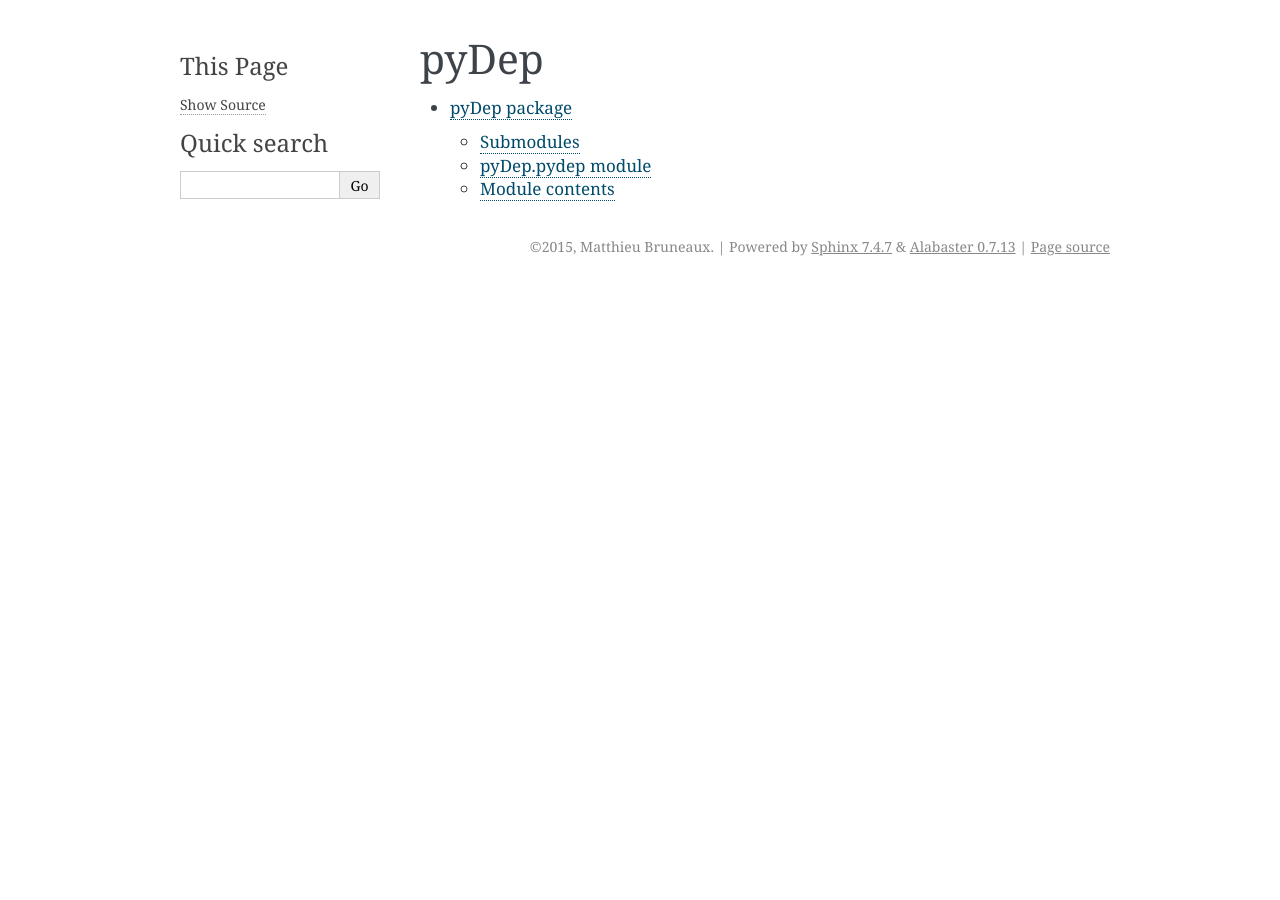
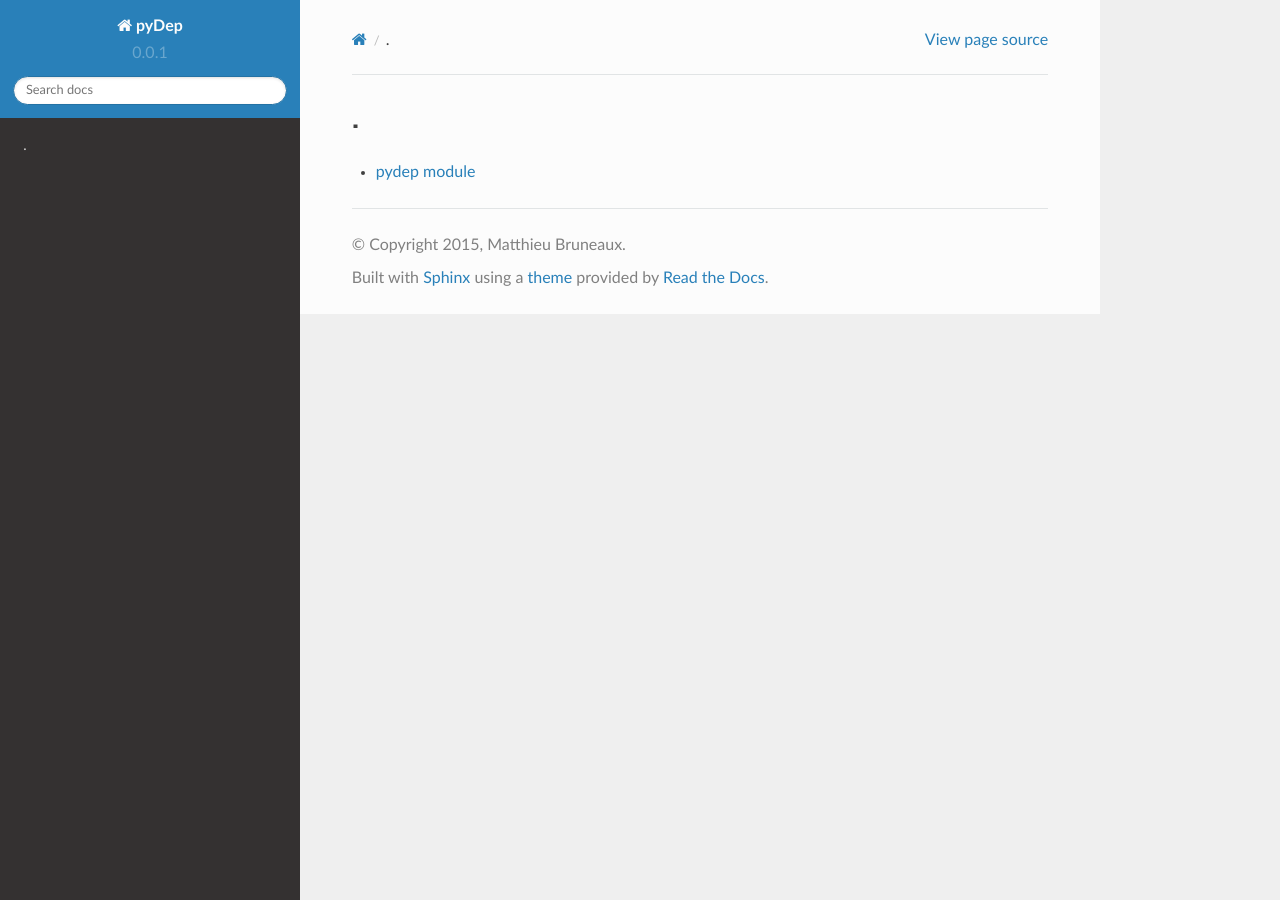
Before and after one commit to matthieu-bruneaux/pyDep, a Sphinx documentation site: the page built from docs/modules.rst, in a window 1280 px wide. Built offline with Sphinx 7.4.7 and the Read the Docs theme 2.0.0, drawn with Linux system fonts in a browser that asks for light colours.

Commit message:
Work a bit on the doc to make it simpler

```diff
--- a/docs/conf.py
+++ b/docs/conf.py
@@ -19,7 +19,7 @@
 # If extensions (or modules to document with autodoc) are in another directory,
 # add these directories to sys.path here. If the directory is relative to the
 # documentation root, use os.path.abspath to make it absolute, like shown here.
-#sys.path.insert(0, os.path.abspath('.'))
+sys.path.insert(0, os.path.abspath('..'))
 
 # -- General configuration ------------------------------------------------
 
@@ -33,6 +33,9 @@
     'sphinx.ext.autodoc',
     'sphinx.ext.doctest',
     'sphinx.ext.viewcode',
+    'sphinx.ext.graphviz',
+    'sphinx.ext.inheritance_diagram',
+    'sphinxcontrib.napoleon'
 ]
 
 # Add any paths that contain templates here, relative to this directory.
@@ -112,7 +115,7 @@
 
 # The theme to use for HTML and HTML Help pages.  See the documentation for
 # a list of builtin themes.
-html_theme = 'alabaster'
+html_theme = 'sphinx_rtd_theme'
 
 # Theme options are theme-specific and customize the look and feel of a theme
 # further.  For a list of options available for each theme, see the
--- a/docs/modules.rst
+++ b/docs/modules.rst
@@ -1,7 +1,7 @@
-pyDep
-=====
+.
+=
 
 .. toctree::
    :maxdepth: 4
 
-   pyDep
+   pydep
--- a/docs/pyDep.rst
+++ /dev/null
@@ -1,22 +0,0 @@
-pyDep package
-=============
-
-Submodules
-----------
-
-pyDep.pydep module
-------------------
-
-.. automodule:: pyDep.pydep
-    :members:
-    :undoc-members:
-    :show-inheritance:
-
-
-Module contents
----------------
-
-.. automodule:: pyDep
-    :members:
-    :undoc-members:
-    :show-inheritance:
--- a/docs/pydep.rst
+++ b/docs/pydep.rst
@@ -1,20 +1,5 @@
-pydep package
-=============
-
-Submodules
-----------
-
-pydep.pydep module
-------------------
-
-.. automodule:: pydep.pydep
-    :members:
-    :undoc-members:
-    :show-inheritance:
-
-
-Module contents
----------------
+pydep module
+============
 
 .. automodule:: pydep
     :members:
```
Also changed, not shown: docs/index.rst (+2 -8 lines), 2 other files.
